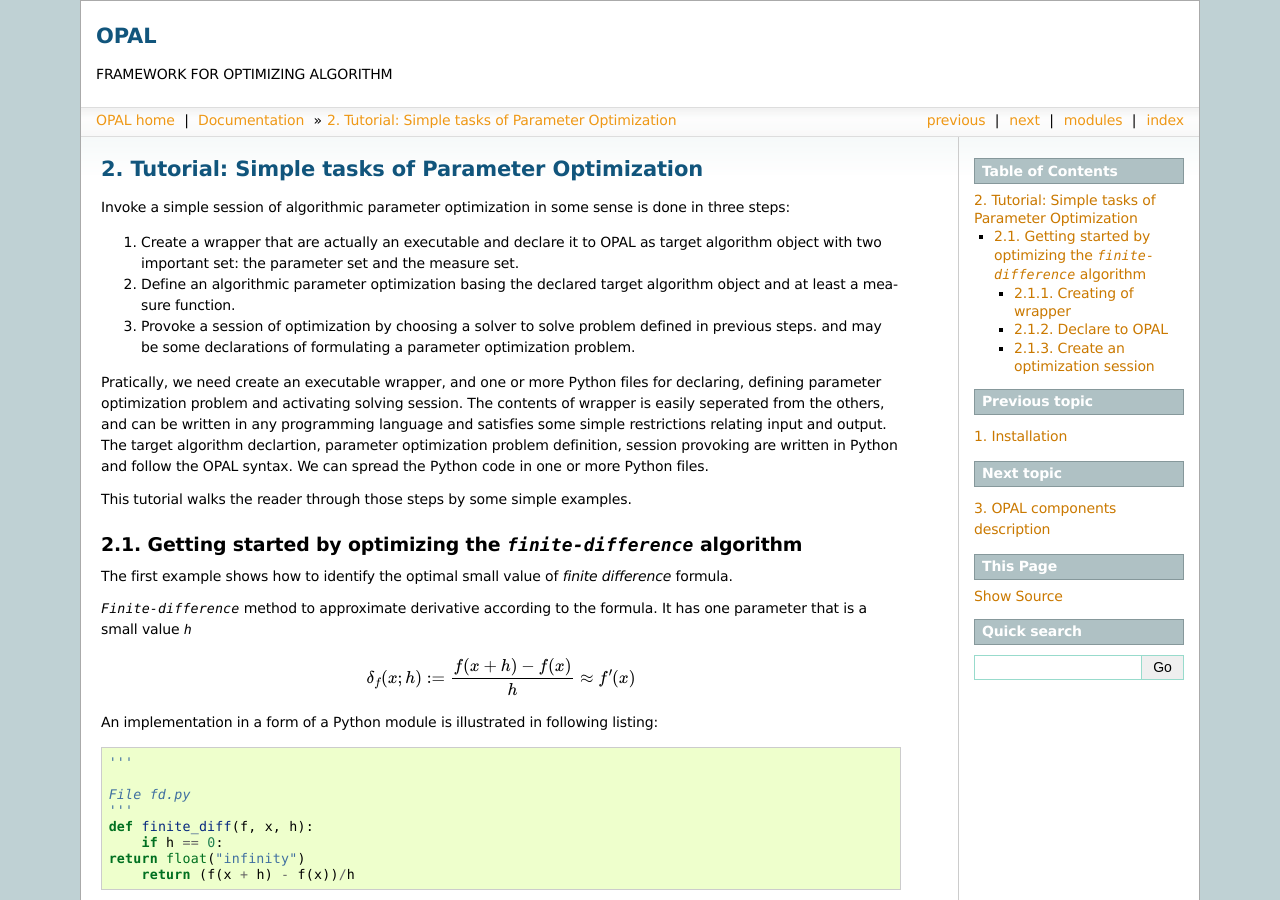
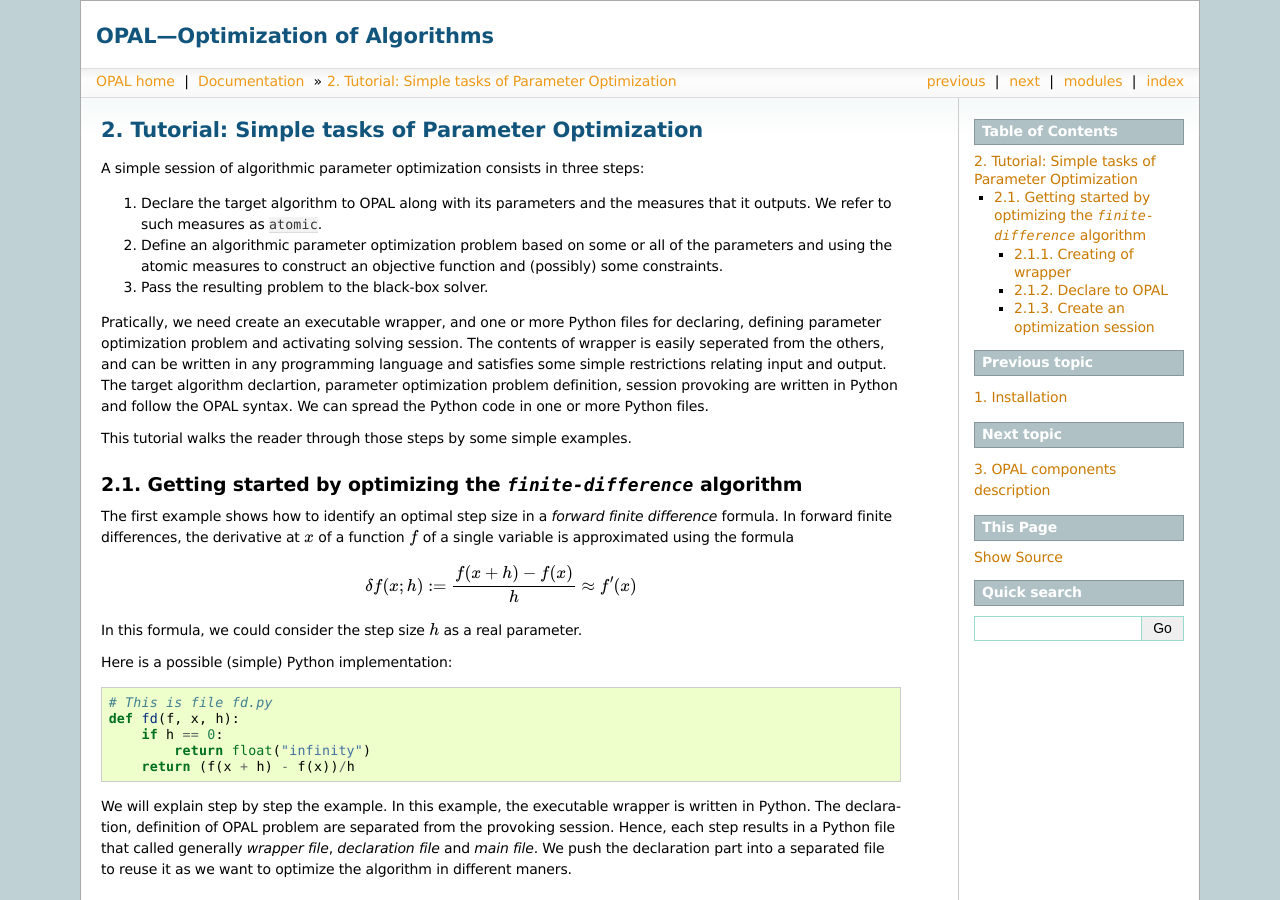
Before and after one commit to PythonOptimizers/opal, a Sphinx documentation site: the page built from doc/reference/source/tutorial.rst, in a window 1280 px wide and 900 px high. Built offline with Sphinx 7.4.7, drawn with Linux system fonts in a browser that asks for light colours; formulas are drawn with MathJax 3; some of the changed text lies outside the part shown.

```diff
--- a/doc/reference/source/.templates/index.html
+++ b/doc/reference/source/.templates/index.html
@@ -12,15 +12,19 @@
 <p>
   OPAL stands for <b>Optimization of Algorithm</b>. OPAL provides a framework in
   which algorithmic parameter optimization problems can be defined and solved
-  in a programmatic way.</p>
+  in a programmatic way.
+</p>
+<!--
 <p>
-  Our approach is formulate a parameter optimizaiton problem as a <em>blackbox
-    optimization problem</em>. This is so different from the popular approaches that
+  Our approach is to formulate a parameter optimization problem as a <em>black box
+  optimization problem</em>. This is different from heuristic approaches that
   uses heuristic to minimize the running time as unique goal. The formulated
   blackbox has the objective function and constraints built from parameter values
   and elementary measures obtained from empirical tests. Hence, the users can
   optimize his algorithm in any aspect and exploit any algorithmic parameter.
-  The blackbox problem is, in general, solved by any direct-search solver </p>
+  The blackbox problem is solved by a direct-search solver.
+  </p>
+-->
 <!--
 <p>
     A parameter optimization procedure with OPAL has three steps:</p>
@@ -32,11 +36,11 @@
 </p>
 -->
 <p>
-  OPAL is written in Python and uses Python as language to describe the parameter
-  optimization procedure that consists of three main steps: describle the target
-  algorithm,  define optimization problem and choose a suitable solver.
+  OPAL is written in Python and uses Python as the language in which the parameter
+  optimization problem is described. The procedure consists in three main steps:
+  declare the target algorithm, define an optimization problem and choose a
+  suitable solver.
  </p>
-
 
 <h2>Documentation</h2>
 
--- a/doc/reference/source/.templates/layout.html
+++ b/doc/reference/source/.templates/layout.html
@@ -19,7 +19,7 @@
 {% block header %}
 <div style="background-color: white; text-align: left; padding: 10px 10px 15px 15px">
 <!-- <img src="{{ pathto("_static/sphinx.png", 1) }}" alt="Sphinx logo" /> -->
-<h1>OPAL</h1>
-<p> FRAMEWORK FOR OPTIMIZING ALGORITHM </p>
+<h1>OPAL&mdash;Optimization of Algorithms</h1>
+
 </div>
 {% endblock %}
--- a/doc/reference/source/tutorial.rst
+++ b/doc/reference/source/tutorial.rst
@@ -4,19 +4,17 @@
 Tutorial: Simple tasks of Parameter Optimization
 ================================================
 
-Invoke a simple session of algorithmic parameter optimization in some
-sense is done in three steps:
+A simple session of algorithmic parameter optimization
+consists in three steps:
 
-#. Create a wrapper that are actually an executable and declare it to OPAL as
-   target algorithm object with two important set: the parameter set and the
-   measure set.
+#. Declare the target algorithm to OPAL along with its parameters and the
+   measures that it outputs. We refer to such measures as ``atomic``.
 
-#. Define an algorithmic parameter optimization basing the declared target
-   algorithm object and at least a measure function.
+#. Define an algorithmic parameter optimization problem based on some or all of
+   the parameters and using the atomic measures to construct an objective
+   function and (possibly) some constraints.
 
-#. Provoke a session of optimization by choosing a solver to solve problem
-   defined in previous steps.
-   and may be some declarations of formulating a parameter optimization problem.
+#. Pass the resulting problem to the black-box solver.
 
 Pratically, we need create an executable wrapper, and one or more Python files for
 declaring, defining parameter optimization problem and activating solving session.
@@ -31,34 +29,31 @@ This tutorial walks the reader through those steps by some simple examples.
 Getting started by optimizing the `finite-difference` algorithm
 ===============================================================
 
-The first example shows how to identify the optimal small value of *finite difference* formula.
-
-`Finite-difference` method to approximate derivative according to the formula. It  has one parameter that is
-a small value `h`
+The first example shows how to identify an optimal step size in a *forward
+finite difference* formula. In forward finite differences, the derivative at
+:math:`x` of a function :math:`f` of a single variable is approximated using
+the formula
 
 .. math::
-   \delta_f(x;h) := \frac{f(x + h) - f(x)}{h} \approx f'(x)
 
-An implementation in a form of a Python module is illustrated in
-following listing::
+   \delta f(x;h) := \frac{f(x + h) - f(x)}{h} \approx f'(x)
 
+In this formula, we could consider the step size :math:`h` as a real parameter.
 
-  '''
+Here is a possible (simple) Python implementation::
 
-  File fd.py
-  '''
-  def finite_diff(f, x, h):
+  # This is file fd.py
+  def fd(f, x, h):
       if h == 0:
-  return float("infinity")
+          return float("infinity")
       return (f(x + h) - f(x))/h
 
-
-We will explain step by step the example. In this example, the executable wrapper
-is written in Python. The declaration, definition of OPAL problem are separated from
-the provoking session. Hence, each step results in a Python file
-that called generally *wrapper file*, *declaration file* and *main file*. We push the
-declaration part into a separated file to reuse it as we want to optimize the algorithm
-in different maners.
+We will explain step by step the example. In this example, the executable
+wrapper is written in Python. The declaration, definition of OPAL problem are
+separated from the provoking session. Hence, each step results in a Python file
+that called generally *wrapper file*, *declaration file* and *main file*. We
+push the declaration part into a separated file to reuse it as we want to
+optimize the algorithm in different maners.
 
 .. _creating_of_wrapper:
 
@@ -99,12 +94,8 @@ Obviously, how to create a wrapper depends on the algorithm and user experience.
 listing is an example of the wrapper for the above ``finite-difference`` algorithm. This wrapper
 returns the approximation error as unique observed elementary measure::
 
-  '''
-
-  File fd_run.py
-  '''
-
-  from opal.core.io import *
+  # This is file fd_run.py
+  from opal.core.io import read_params_from_file, write_measures_to_file
   from fd import fd
   from math import pi, sin, cos
   import sys
@@ -167,6 +158,7 @@ principles of OPAL:
 
 An example of declaration file is show in following listing ::
 
+  # This is file fd_declaration.py
   from opal.core.algorithm import Algorithm
   from opal.core.parameter import Parameter
   from opal.core.measure   import Measure
@@ -176,9 +168,6 @@ An example of declaration file is show in following listing ::
 
   # Register executable for FD.
   FD.set_executable_command('python fd_run.py')
-
-  # Register parameter file used by black-box solver to communicate with FD.
-  #FD.set_parameter_file('fd.param')  # Should be chosen automatically and hidden.
 
   # Define parameter and register it with algorithm.
   h = Parameter(kind='real', default=0.5, bound=(0, None),
@@ -208,6 +197,7 @@ define the objective and constraints (if any) of our problem.
 
 A main file that desires to minimize the small value ``h`` is defined as following listing::
 
+  # This is file fd_optimize.py
   from fd_declaration import FD
 
   from opal import ModelStructure
@@ -253,19 +242,19 @@ it is invoked by method :func:`solve`.
 
 Now, to run this example, from the prompt of shell environment, we launch::
 
-  shell$ python diff_optimize.py
+  shell$ python fd_optimize.py
 
-The output on screen looklikes ::
+The output on screen looks like ::
 
 
   NOMAD - version 3.4.2 - www.gerad.ca/nomad
 
   Copyright (C) 2001-2010 {
         Mark A. Abramson     - The Boeing Company
-	Charles Audet        - Ecole Polytechnique de Montreal
-	Gilles Couture       - Ecole Polytechnique de Montreal
-	John E. Dennis, Jr.  - Rice University
-	Sebastien Le Digabel - Ecole Polytechnique de Montreal
+    Charles Audet        - Ecole Polytechnique de Montreal
+    Gilles Couture       - Ecole Polytechnique de Montreal
+    John E. Dennis, Jr.  - Rice University
+    Sebastien Le Digabel - Ecole Polytechnique de Montreal
   }
 
   Funded in part by AFOSR and Exxon Mobil.
@@ -279,29 +268,29 @@ The output on screen looklikes ::
 
   MADS run {
 
-	EVAL	BBE	[	SOL,	]	OBJ	TIME	\\
+    EVAL    BBE [   SOL,    ]   OBJ TIME    \\
 
-	1	1	[	0.5 	]	0.2022210836	   1	\\
-	4	4	[	0.25 	]	0.09527166174	   2	\\
-	12	8	[	0.1875 	]	0.07023320242	   4	\\
-	16	11	[	0.125 	]	0.04597664512	   5	\\
-	20	14	[	0.0625 	]	0.02255016086	   7	\\
-	28	17	[	0.0380859375 	]	0.01363471996	   9	\\
-	32	21	[	0.013671875 	]	0.004855691016	  10	\\
-	40	28	[	0.006286621094 	]	0.002227306539	  13	\\
-	46	33	[	0.002380371094 	]	0.0008422556376	  15	\\
-	52	37	[	0.0005340576172 	]	0.0001888514898	  16	\\
-	60	43	[	5.125999451e-05 	]	1.812345385e-05	  19	\\
-	72	54	[	2.074893564e-05 	]	7.335906448e-06	  24	\\
-	78	59	[	5.490146577e-06 	]	1.941051869e-06	  26	\\
-	86	65	[	1.675449312e-06 	]	5.923241065e-07	  28	\\
-	94	71	[	7.217749953e-07 	]	2.551989452e-07	  31	\\
-	100	75	[	2.450397005e-07 	]	8.67597334e-08	  33	\\
-	106	79	[	6.621121429e-09 	]	3.704942908e-09	  34	\\
-	121	92	[	1.407139655e-08 	]	3.174716379e-09	  40	\\
-	128	98	[	1.779668685e-08 	]	6.411027265e-10	  42	\\
-	162	130	[	1.779657316e-08 	]	1.926234727e-10	  61	\\
-	167	132	[	1.779657316e-08 	]	1.926234727e-10	  62	\\
+    1   1   [   0.5     ]   0.2022210836       1    \\
+    4   4   [   0.25    ]   0.09527166174      2    \\
+    12  8   [   0.1875  ]   0.07023320242      4    \\
+    16  11  [   0.125   ]   0.04597664512      5    \\
+    20  14  [   0.0625  ]   0.02255016086      7    \\
+    28  17  [   0.0380859375    ]   0.01363471996      9    \\
+    32  21  [   0.013671875     ]   0.004855691016    10    \\
+    40  28  [   0.006286621094  ]   0.002227306539    13    \\
+    46  33  [   0.002380371094  ]   0.0008422556376   15    \\
+    52  37  [   0.0005340576172     ]   0.0001888514898   16    \\
+    60  43  [   5.125999451e-05     ]   1.812345385e-05   19    \\
+    72  54  [   2.074893564e-05     ]   7.335906448e-06   24    \\
+    78  59  [   5.490146577e-06     ]   1.941051869e-06   26    \\
+    86  65  [   1.675449312e-06     ]   5.923241065e-07   28    \\
+    94  71  [   7.217749953e-07     ]   2.551989452e-07   31    \\
+    100 75  [   2.450397005e-07     ]   8.67597334e-08    33    \\
+    106 79  [   6.621121429e-09     ]   3.704942908e-09   34    \\
+    121 92  [   1.407139655e-08     ]   3.174716379e-09   40    \\
+    128 98  [   1.779668685e-08     ]   6.411027265e-10   42    \\
+    162 130 [   1.779657316e-08     ]   1.926234727e-10   61    \\
+    167 132 [   1.779657316e-08     ]   1.926234727e-10   62    \\
 
   } end of run (mesh size reached NOMAD precision)
 
@@ -310,8 +299,9 @@ The output on screen looklikes ::
   Expected optimal value is approximately 1.490116119384766e-08
 
 
-This also shows that first example is successful. That verifies the theory result indicating that
-:math:`h^* = O(\sqrt{\epsilon_{machine}}) \approx 10^{-8}`
+The black-box solver identified 1.779657316e-08 as the optimal step size. This
+first example is thus successful because the theory indicates that :math:`h^* =
+O(\sqrt{\epsilon_{machine}}) \approx 10^{-8}`
 
 ..
   Example of surrogate
```
Also changed, not shown: other parts of doc/reference/source/.templates/index.html (+3 -3 lines), other parts of doc/reference/source/tutorial.rst (+1 -2 lines), doc/reference/source/installation.rst (+4 -8 lines), doc/reference/source/opal.rst (+6 -12 lines).
